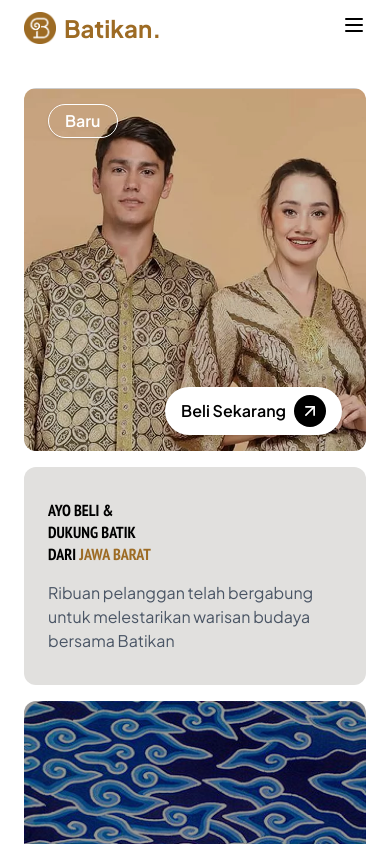
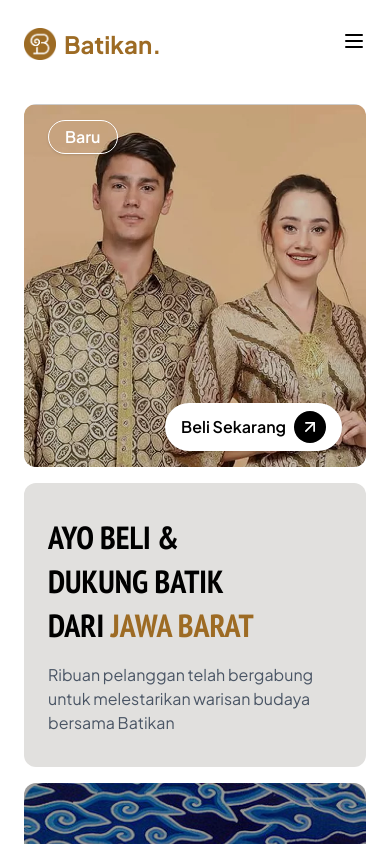
Before and after one commit to JiePrass/Acumalaka_WebsiteUMKM_ITsDay, a React (Vite) app: page / in a window 390 px wide. Shown: the top 844 px of the page. Built offline with nearby package versions, Linux system fonts and the light colour scheme.

Commit message:
fix spacing mobile ver

```diff
--- a/src/components/landing/BatikanAI.jsx
+++ b/src/components/landing/BatikanAI.jsx
@@ -73,7 +73,7 @@ export default function BatikanAI() {
             </div>
 
             {/* TENGAH */}
-            <div className="md:w-1/3 w-full flex justify-center">
+            <div className="md:w-1/3 w-full order-3 flex justify-center">
                 <img
                     src={image}
                     alt="Model Batik"
--- a/src/components/landing/Hero.jsx
+++ b/src/components/landing/Hero.jsx
@@ -26,7 +26,7 @@ export default function Hero() {
                 </div>
 
                 <div className="md:col-span-6 md:row-span-7 bg-card rounded-xl px-6 py-8 flex flex-col justify-center">
-                    <h1 className="md:text-7xl font-extrabold leading-snug font-narrow">
+                    <h1 className="md:text-7xl text-[32px] font-extrabold leading-snug font-narrow">
                         {t("hero.titleLine1")}<br />
                         {t("hero.titleLine2")}<br />
                         <Trans
--- a/src/components/layout/Header.jsx
+++ b/src/components/layout/Header.jsx
@@ -21,7 +21,7 @@ export default function Header() {
     ]
 
     return (
-        <header className="md:border-b">
+        <header className="md:border-b pt-4 md:pt-0">
             {/* Top Bar */}
             <div className="border-b hidden md:block">
                 <div className="flex justify-between items-center text-sm py-2 container mx-auto text-gray-600 relative">
--- a/src/pages/Home.jsx
+++ b/src/pages/Home.jsx
@@ -6,7 +6,7 @@ import Review from "../components/landing/Review";
 
 export default function Home() {
     return (
-        <main className="min-h-screen space-y-12 md:space-y-24 mb-12 md:mb-24 bg-background">
+        <main className="min-h-screen space-y-16 md:space-y-24 mb-12 md:mb-24 bg-background">
             <Hero />
             <About />
             <Product />
```
